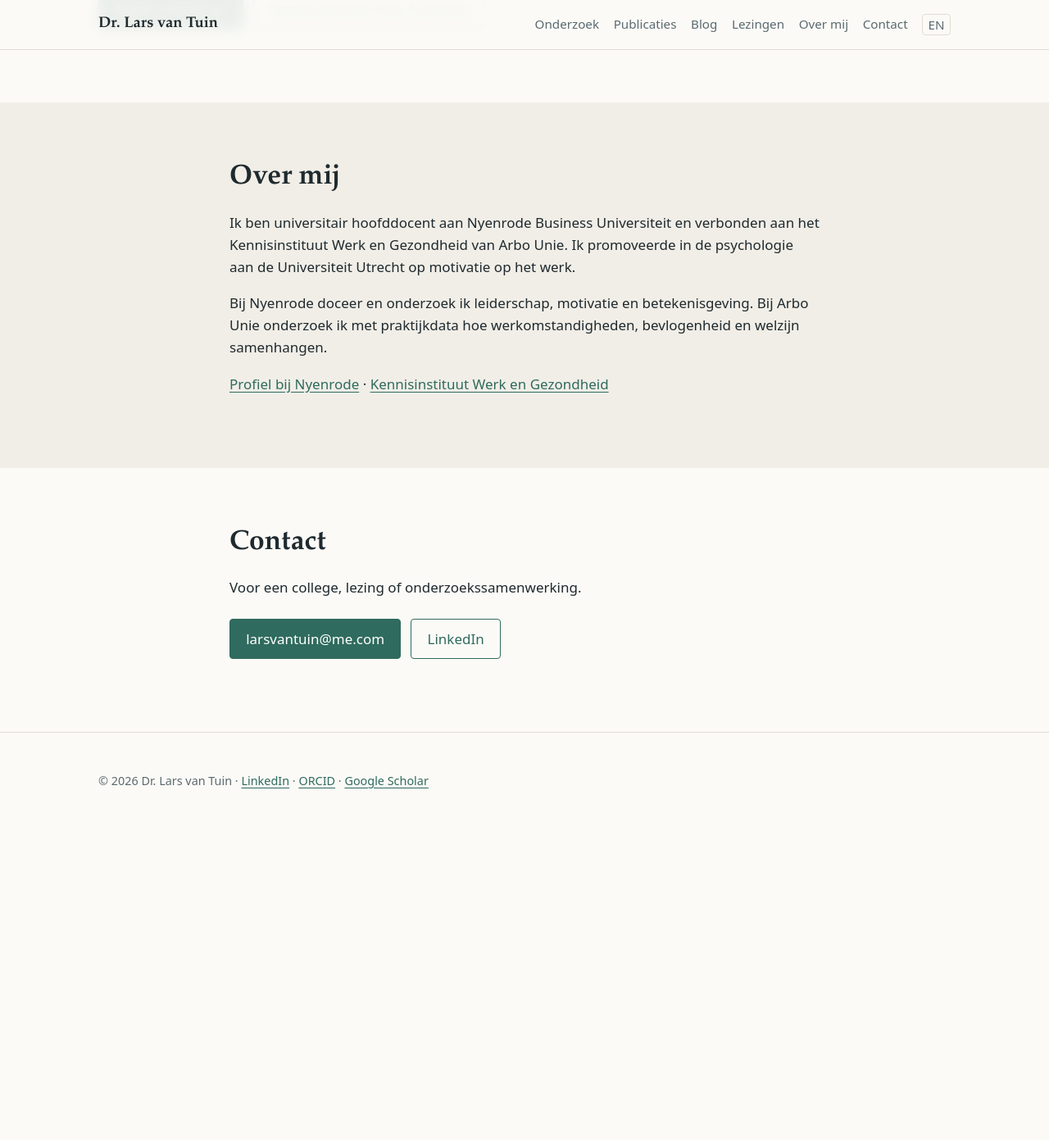
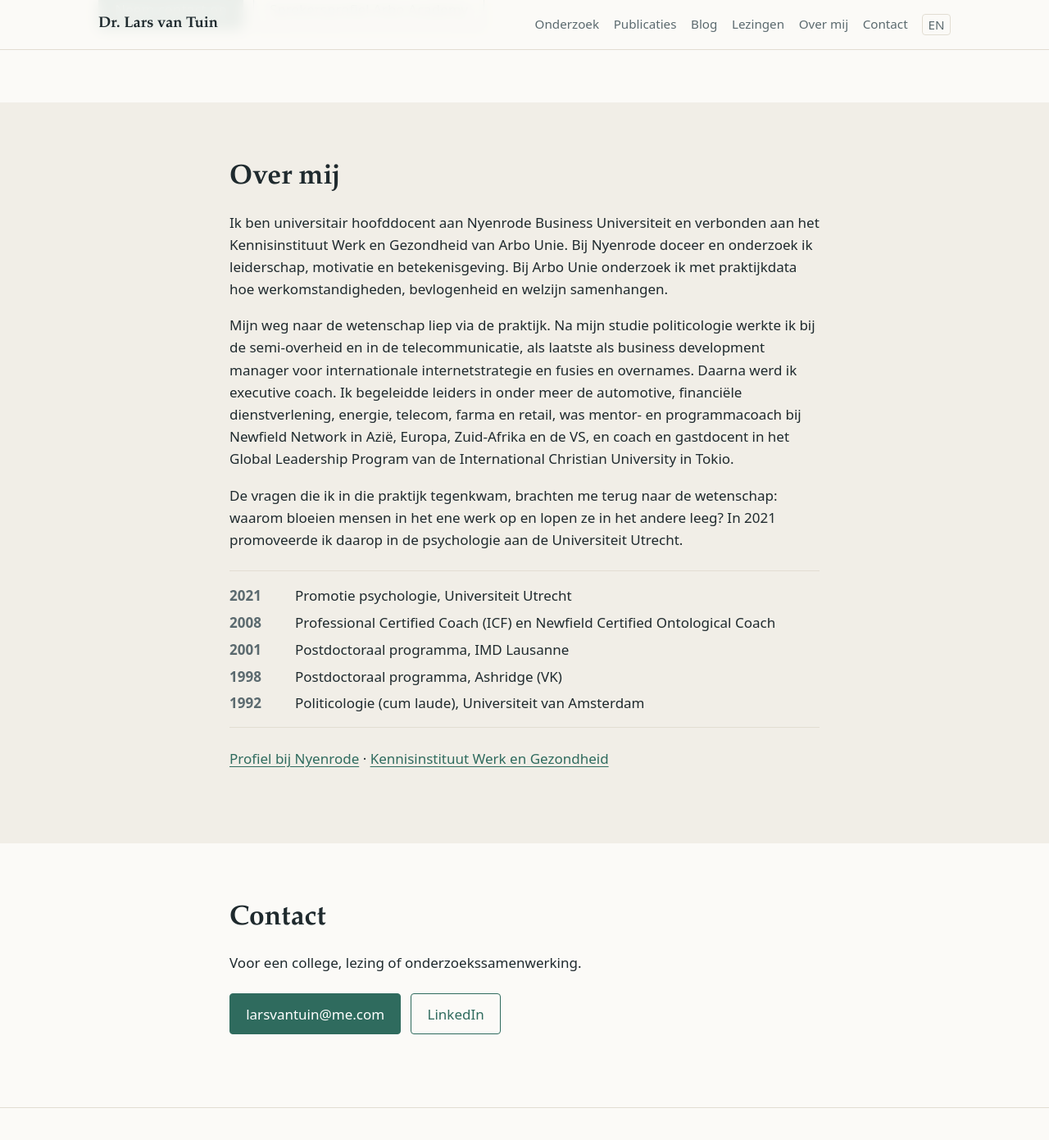
Before and after one commit to larsvantuin/website, a Jekyll site: the page built from index.html, in a window 1280 px wide and 1400 px high, scrolled down 5240 px. Shown: the top 1391 px of the window at 82% size. Built offline with Jekyll 4.4.1, drawn with Linux system fonts in a browser that asks for light colours; before the commit the page ends 6250 px from its top, so only the background shows below that; some of the changed text lies outside the part shown.

Commit message:
Add files via upload

```diff
--- a/_config.yml
+++ b/_config.yml
@@ -1,6 +1,6 @@
 # Instellingen van de site. Na een wijziging hier bouwt GitHub de site opnieuw (1-2 minuten).
 title: "Dr. Lars van Tuin"
-tagline: "Gezond, bevlogen en betekenisvol werk"
+tagline: "Leiderschap, motivatie en betekenisvol werk"
 description: "Onderzoek, colleges en lezingen over bevlogenheid, welzijn, motivatie en betekenisvol werk."
 lang: nl
 url: "https://larsvantuin.github.io"   # later: "https://www.larsvantuin.nl"
@@ -15,3 +15,8 @@ permalink: /:year/:month/:day/:title/
 defaults:
   - scope: { path: "", type: posts }
     values: { layout: post }
+  - scope: { path: "oud" }
+    values: { sitemap: false }
+
+plugins:
+  - jekyll-sitemap
--- a/_layouts/default.html
+++ b/_layouts/default.html
@@ -8,7 +8,34 @@
   <meta property="og:title" content="{{ site.title }}: {{ site.tagline }}">
   <meta property="og:description" content="{{ page.description | default: site.description }}">
   <meta property="og:type" content="website">
-  <meta property="og:image" content="{{ '/assets/img/' | append: site.data.profiel.fotos.portret | relative_url }}">
+  <meta property="og:image" content="{{ site.url }}{{ '/assets/img/deelafbeelding.jpg' | relative_url }}">
+  <meta property="og:image:width" content="1200">
+  <meta property="og:image:height" content="630">
+  <meta name="twitter:card" content="summary_large_image">
+  <link rel="canonical" href="{{ site.url }}{{ page.url | relative_url }}">
+  <link rel="icon" href="{{ '/assets/img/favicon.svg' | relative_url }}" type="image/svg+xml">
+  {% assign p = site.data.profiel %}
+  <script type="application/ld+json">
+  {
+    "@context": "https://schema.org",
+    "@type": "Person",
+    "name": "Lars van Tuin",
+    "honorificPrefix": "Dr.",
+    "jobTitle": "Universitair hoofddocent",
+    "url": "{{ site.url }}{{ '/' | relative_url }}",
+    "image": "{{ site.url }}{{ '/assets/img/portret.webp' | relative_url }}",
+    "affiliation": [
+      {"@type": "CollegeOrUniversity", "name": "Nyenrode Business Universiteit"},
+      {"@type": "Organization", "name": "Arbo Unie, Kennisinstituut Werk en Gezondheid"}
+    ],
+    "alumniOf": [
+      {"@type": "CollegeOrUniversity", "name": "Universiteit Utrecht"},
+      {"@type": "CollegeOrUniversity", "name": "Universiteit van Amsterdam"}
+    ],
+    "knowsAbout": ["bevlogenheid", "burn-out", "motivatie", "leiderschap", "betekenisvol werk", "Job Demands-Resources"],
+    "sameAs": ["{{ p.links.orcid }}", "{{ p.links.scholar }}", "{{ p.links.linkedin }}", "{{ p.links.nyenrode }}"]
+  }
+  </script>
   <link rel="stylesheet" href="{{ '/assets/css/style.css' | relative_url }}">
 </head>
 <body>
--- a/assets/css/style.css
+++ b/assets/css/style.css
@@ -40,6 +40,7 @@ nav .lang { border: 1px solid var(--line); border-radius: 4px; padding: 0 .4rem;
 .portret img { border-radius: 6px; aspect-ratio: 4 / 5; object-fit: cover; object-position: 50% 30%; width: 100%; background: var(--alt); }
 figure { margin: 0; }
 figcaption { font-size: .8rem; color: var(--muted); margin-top: .4rem; }
+.portret figcaption { text-align: right; }
 
 .buttons { display: flex; gap: .75rem; flex-wrap: wrap; margin-top: 1.5rem; }
 .btn { display: inline-block; padding: .65rem 1.2rem; border-radius: 4px; background: var(--accent); color: var(--accent-ink); text-decoration: none; font-weight: 500; border: 1px solid var(--accent); }
@@ -85,3 +86,7 @@ figcaption { font-size: .8rem; color: var(--muted); margin-top: .4rem; }
 .post th, .post td { text-align: left; padding: .4rem .6rem; border-bottom: 1px solid var(--line); }
 .post iframe { border: 0; border-radius: 8px; max-width: 100%; }
 .post .meer { margin-top: 3rem; }
+
+.cv { display: grid; grid-template-columns: 4rem 1fr; gap: .35rem 1rem; margin: 1.5rem 0; padding: 1rem 0; border-top: 1px solid var(--line); border-bottom: 1px solid var(--line); }
+.cv dt { font-weight: 600; color: var(--muted); font-variant-numeric: tabular-nums; }
+.cv dd { margin: 0; }
--- a/en/index.html
+++ b/en/index.html
@@ -8,9 +8,8 @@ description: "Research on work engagement, burnout, well-being, motivation and m
 
 <section class="hero">
   <div class="wrap narrow">
-    <p class="eyebrow">{{ p.naam }}</p>
-    <h1>The psychology of healthy, engaged and meaningful work</h1>
-    <p class="lead">I am an Associate Professor at Nyenrode Business University and affiliated with the Knowledge Institute of Work and Health at Arbo Unie, the Netherlands. I received my PhD in psychology from Utrecht University on motivation at work.</p>
+    <h1>The psychology of leadership, motivation and meaningful work</h1>
+    <p class="lead">I am an Associate Professor at Nyenrode Business University and affiliated with the Knowledge Institute of Work and Health at Arbo Unie, the Netherlands. I received my PhD in psychology from Utrecht University (2021) on leadership, purpose, values and motivation at work. Before returning to academia I worked in telecommunications and business development and as an international executive coach.</p>
   </div>
 </section>
 
--- a/index.html
+++ b/index.html
@@ -6,9 +6,8 @@ layout: default
 <section class="hero">
   <div class="wrap hero-grid">
     <div>
-      <p class="eyebrow">{{ p.naam }}</p>
-      <h1>De psychologie van gezond, bevlogen en betekenisvol werk</h1>
-      <p class="lead">Wat houdt mensen gezond en bevlogen in hun werk? En hoe geven leidinggevenden en organisaties daar vorm aan? Ik onderzoek het met praktijkdata en vertaal het naar colleges en lezingen.</p>
+      <h1>De psychologie van leiderschap, motivatie en betekenisvol werk</h1>
+      <p class="lead">Wat maakt werk leuk en betekenisvol? Hoe geef je daar vorm aan als organisatie?</p>
       <p class="buttons">
         <a class="btn" href="#onderzoek">Bekijk mijn onderzoek</a>
         <a class="btn btn-ghost" href="#lezingen">Lezingen boeken</a>
@@ -95,8 +94,16 @@ layout: default
 <section id="over" class="section alt">
   <div class="wrap narrow">
     <h2>Over mij</h2>
-    <p>Ik ben universitair hoofddocent aan Nyenrode Business Universiteit en verbonden aan het Kennisinstituut Werk en Gezondheid van Arbo Unie. Ik promoveerde in de psychologie aan de Universiteit Utrecht op motivatie op het werk.</p>
-    <p>Bij Nyenrode doceer en onderzoek ik leiderschap, motivatie en betekenisgeving. Bij Arbo Unie onderzoek ik met praktijkdata hoe werkomstandigheden, bevlogenheid en welzijn samenhangen.</p>
+    <p>Ik ben universitair hoofddocent aan Nyenrode Business Universiteit en verbonden aan het Kennisinstituut Werk en Gezondheid van Arbo Unie. Bij Nyenrode doceer en onderzoek ik leiderschap, motivatie en betekenisgeving. Bij Arbo Unie onderzoek ik met praktijkdata hoe werkomstandigheden, bevlogenheid en welzijn samenhangen.</p>
+    <p>Mijn weg naar de wetenschap liep via de praktijk. Na mijn studie politicologie werkte ik bij de semi-overheid en in de telecommunicatie, als laatste als business development manager voor internationale internetstrategie en fusies en overnames. Daarna werd ik executive coach. Ik begeleidde leiders in onder meer de automotive, financiële dienstverlening, energie, telecom, farma en retail, was mentor- en programmacoach bij Newfield Network in Azië, Europa, Zuid-Afrika en de VS, en coach en gastdocent in het Global Leadership Program van de International Christian University in Tokio.</p>
+    <p>De vragen die ik in die praktijk tegenkwam, brachten me terug naar de wetenschap: waarom bloeien mensen in het ene werk op en lopen ze in het andere leeg? In 2021 promoveerde ik daarop in de psychologie aan de Universiteit Utrecht.</p>
+    <dl class="cv">
+      <dt>2021</dt><dd>Promotie psychologie, Universiteit Utrecht</dd>
+      <dt>2008</dt><dd>Professional Certified Coach (ICF) en Newfield Certified Ontological Coach</dd>
+      <dt>2001</dt><dd>Postdoctoraal programma, IMD Lausanne</dd>
+      <dt>1998</dt><dd>Postdoctoraal programma, Ashridge (VK)</dd>
+      <dt>1992</dt><dd>Politicologie (cum laude), Universiteit van Amsterdam</dd>
+    </dl>
     <p><a href="{{ p.links.nyenrode }}">Profiel bij Nyenrode</a> · <a href="{{ p.links.kennisinstituut }}">Kennisinstituut Werk en Gezondheid</a></p>
   </div>
 </section>
```
Also changed, not shown: robots.txt (added, +7 -0 lines), assets/img/deelafbeelding.jpg (added), assets/img/favicon.svg (added), 1 other file.
